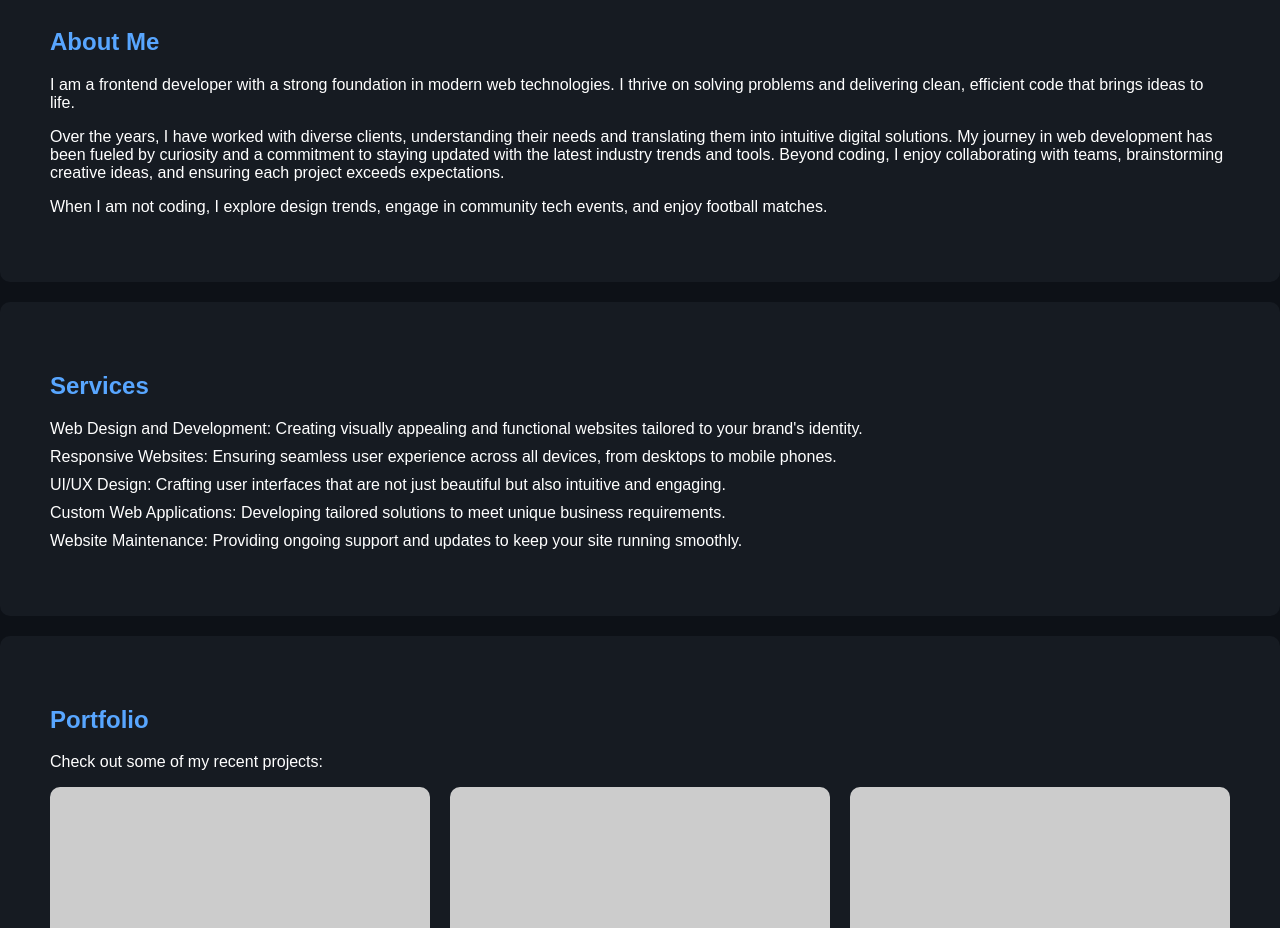
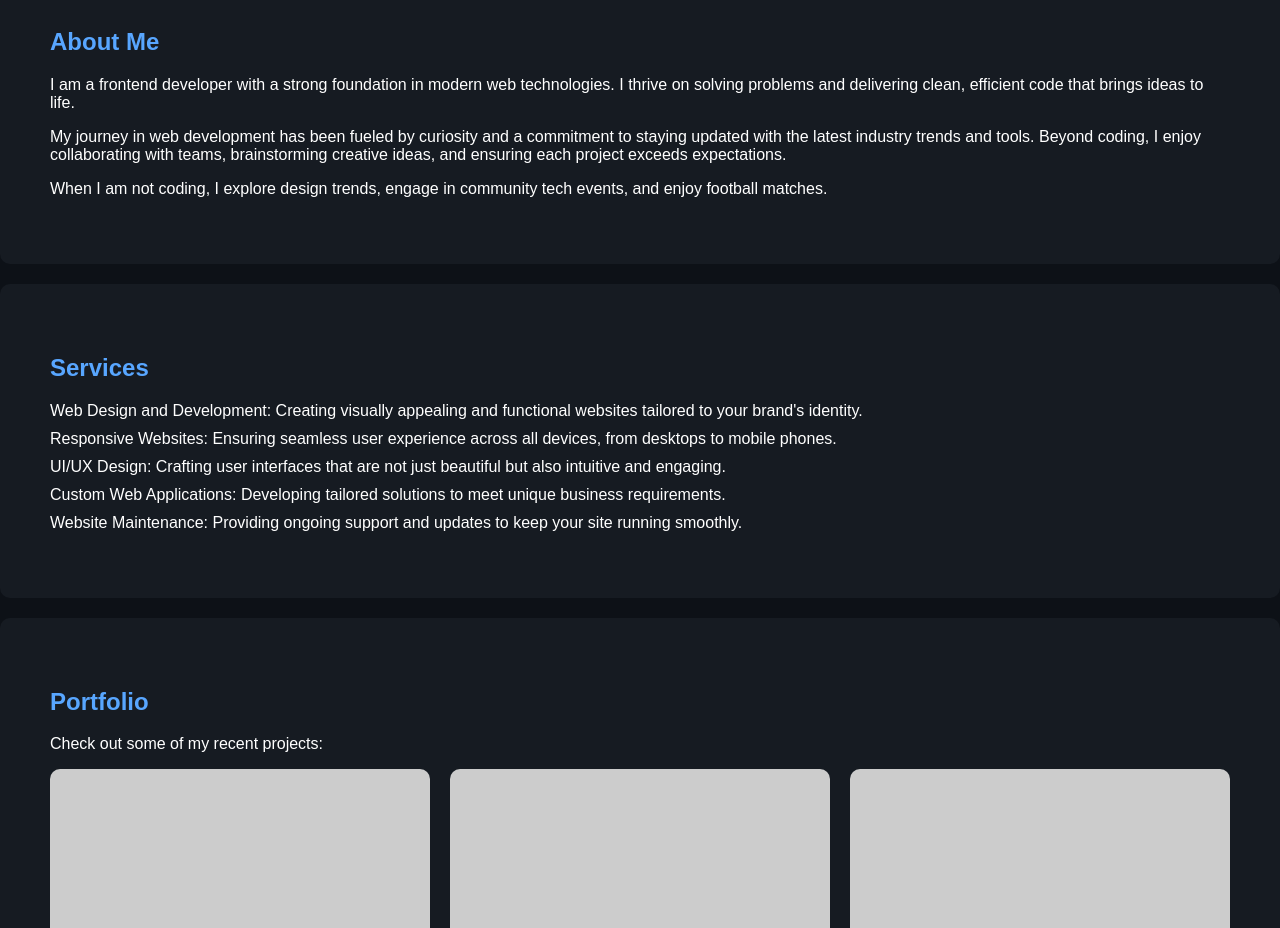
Before and after one commit to ZaidF1/My-Portfolio, a plain HTML site: page index.html in a window 1280 px wide. Shown: the part 840-1768 px from the top of the page. Drawn offline with Linux system fonts and the light colour scheme; placeholder pictures from the web are drawn by us.

Commit message:
index.html

```diff
--- a/index.html
+++ b/index.html
@@ -183,7 +183,7 @@
     <section id="about">
         <h2>About Me</h2>
         <p>I am a frontend developer with a strong foundation in modern web technologies. I thrive on solving problems and delivering clean, efficient code that brings ideas to life.</p>
-        <p>Over the years, I have worked with diverse clients, understanding their needs and translating them into intuitive digital solutions. My journey in web development has been fueled by curiosity and a commitment to staying updated with the latest industry trends and tools. Beyond coding, I enjoy collaborating with teams, brainstorming creative ideas, and ensuring each project exceeds expectations.</p>
+        <p>My journey in web development has been fueled by curiosity and a commitment to staying updated with the latest industry trends and tools. Beyond coding, I enjoy collaborating with teams, brainstorming creative ideas, and ensuring each project exceeds expectations.</p>
         <p>When I am not coding, I explore design trends, engage in community tech events, and enjoy football matches.</p>
     </section>
 
```
